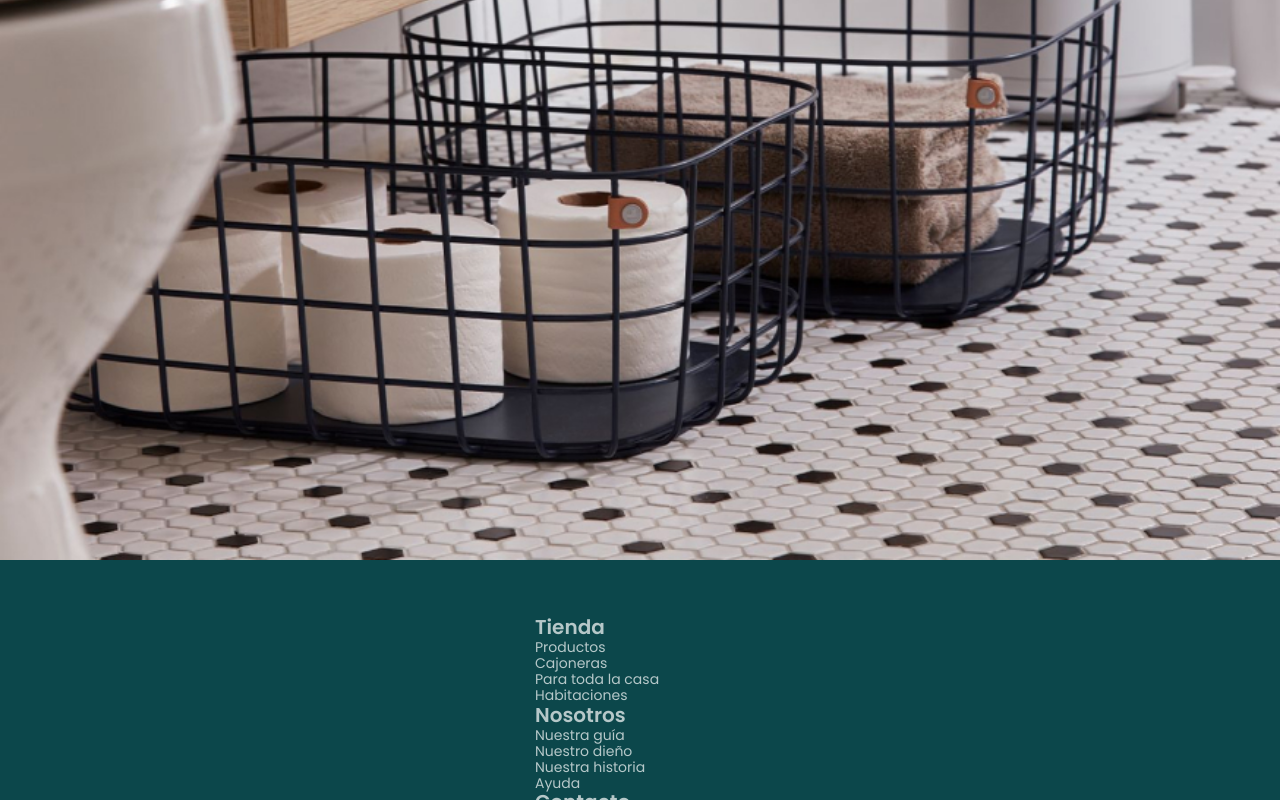
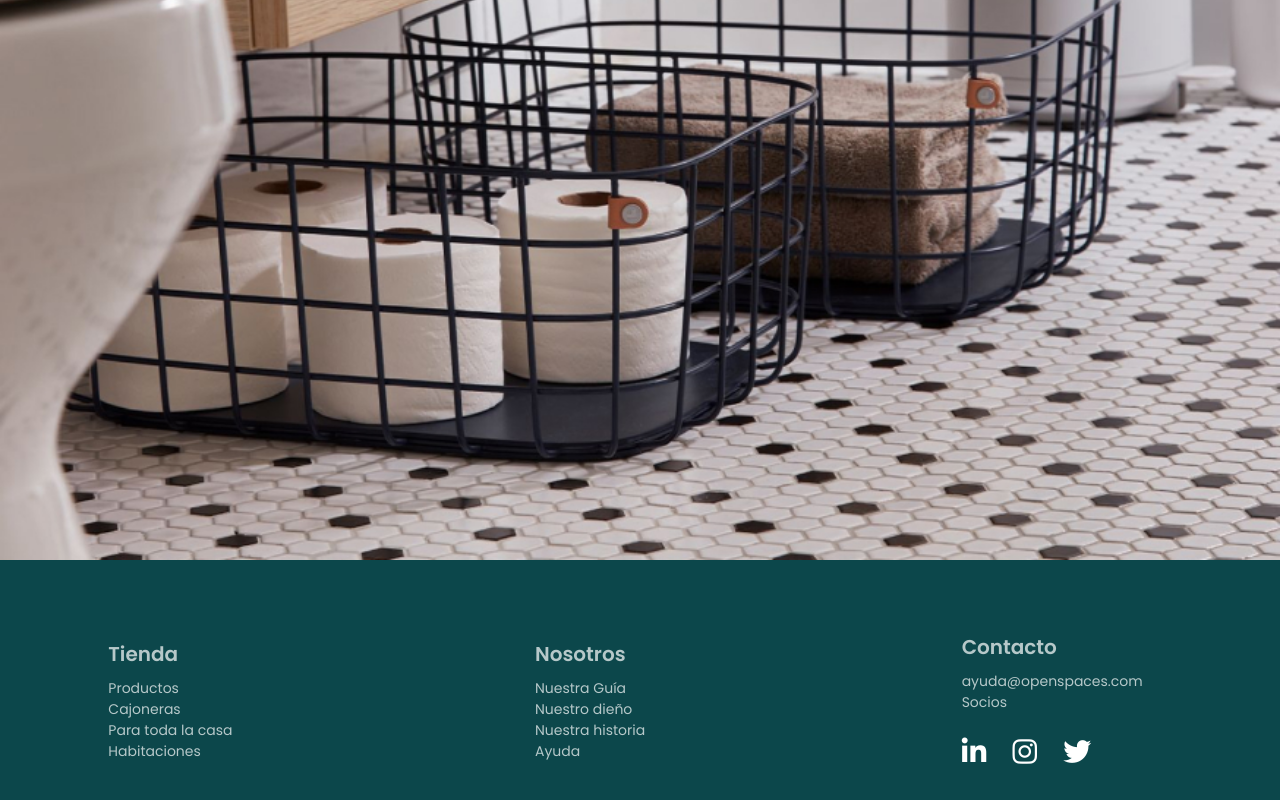
Before and after one commit to Adalab/modulo-1-evaluacion-final-burguimarta, a website: page src/html/index.html in a window 1280 px wide. Shown: the part 2000-2800 px from the top of the page. Drawn offline with nearby package versions, Linux system fonts and the light colour scheme; files that its build step writes are made by us from their sources; files whose address does not match are found by name.

Commit message:
Footer done

```diff
--- a/src/html/partials/footer.html
+++ b/src/html/partials/footer.html
@@ -2,35 +2,46 @@
     <nav class="footer__box">
         <h3 class="footer__title">Tienda</h3>
         <ul class="footer__list">
-            <li>Productos</li>
-            <li>Cajoneras</li>
-            <li>Para toda la casa</li>
-            <li>Habitaciones</li>
+            <li>
+                <a class="footer__link" href="https://www.ikea.com/es/es/new/" target="_blank">Productos</a>
+            </li>
+            <li>
+                <a class="footer__link" href="https://www.ikea.com/es/es/search/products/?q=cajoneras" target="_blank">Cajoneras</a>
+            </li>
+            <li><a class="footer__link" href="https://www.ikea.com/es/es/ideas/gift-ideas/" target="_blank">Para toda la casa</a>
+            </li>
+            <li><a class="footer__link" href="https://www.ikea.com/es/es/rooms/bedroom/" target="_blank">Habitaciones</a>
+            </li>
         </ul>
     </nav>
     <nav class="footer__box">
         <h3 class="footer__title">Nosotros</h3>
         <ul class="footer__list">
-            <li>Nuestra guía</li>
-            <li>Nuestro dieño</li>
-            <li>Nuestra historia</li>
-            <li>Ayuda</li>
+            <li> <a class="footer__link" href="https://www.ikea.com/es/es/customer-service/brochures/" target="_blank"> Nuestra Guía</a>
+            </li>
+            <li> <a class="footer__link" href="https://www.ikea.com/es/es/ideas/gallery/" target="_blank">Nuestro dieño</a></li>
+            <li> <a class="footer__link" href="https://www.ikea.com/es/es/this-is-ikea/" target="_blank">Nuestra historia</a>
+            </li>
+            <li> <a class="footer__link" href="https://www.ikea.com/es/es/customer-service/" target="_blank">Ayuda</a>
+            </li>
         </ul>
     </nav>
     <nav class="footer__box">
         <h3 class="footer__title">Contacto</h3>
         <ul class="footer__list">
-            <li>ayuda@openspaces.com</li>
-            <li>Socios</li>
+            <li> <a class="footer__link" href="mailto:ayuda@openspaces.com"></a> ayuda@openspaces.com</li>
+            <li> <a class="footer__link" href="https://www.ikea.com/es/es/customer-service/proveedores-pub5b81b881"></a> Socios</li>
             <li>
-                <i class="footer__icon fa-brands fa-linkedin-in"></i>
-                <i class="footer__icon fa-brands fa-instagram"></i>
-                <i class="footer__icon fa-brands fa-twitter"></i>
+                <i class="footer__icon fa-brands fa-2x fa-linkedin-in"></i>
+                <i class="footer__icon fa-brands fa-2x fa-instagram"></i>
+                <i class="footer__icon fa-brands fa-2x fa-twitter"></i>
             </li>
         </ul>
     </nav>
 
     <div class="footer__buttonTop">
-        <a href="#top"><i class="fa-solid fa-up-to-line"></i></a>
+        <a href="#top" title="Ir al Inicio">
+            <i class="fa-solid fa-arrow-up-long fa-2x footer__buttonIcon" alt="Ir al incio"></i>
+        </a>
     </div>
 </footer>
--- a/src/html/partials/header.html
+++ b/src/html/partials/header.html
@@ -1,6 +1,6 @@
 <header>
 
-    <nav class="burger"> <i class="fa-solid fa-bars" alt="icono menu"> </i> </nav>
+    <nav class="burger"> <i class="fa-solid fa-bars fa-2x" alt="icono menu"> </i> </nav>
     <div class="hero">
         <img class="Open__Spaces" src="./assets/images/logo.png" alt="Open Spaces">
 
--- /dev/null
+++ b/src/scss/devices/tablet.scss
@@ -0,0 +1,13 @@
+@media all and (min-width:768px) {
+    .footer {
+        flex-direction: row;
+        height: 276px;
+        align-items: center;
+
+        &__box:first-child {
+            margin-top: 0;
+        }
+    }
+
+
+}
--- a/src/scss/layout/_footer.scss
+++ b/src/scss/layout/_footer.scss
@@ -3,12 +3,13 @@
     color: $color-secondary;
     display: flex;
     flex-direction: column;
+    height: 545px;
 
     &__title {
         font-size: 20px;
         font-weight: 600;
         height: 23px;
-        margin: 0 12px 0 0;
+        margin-top: 20px;
     }
 
     &__box {
@@ -17,30 +18,44 @@
     }
 
     &__box:first-child {
-        margin-top: 56px;
+        margin-top: 36px;
     }
 
     &__box:last-child {
-        margin-bottom: 56px;
+        color: red;
     }
 
     &__list {
         list-style: none;
         font-size: 14px;
         padding: 0;
+        margin: 12px 0;
+        line-height: normal;
+    }
+
+    &__link {
+        color: $color-secondary;
+        text-decoration: none;
+    }
+
+    &__link:hover {
+        color: $color-white;
     }
 
     &__icon {
         width: 25px;
         height: 26px;
-        margin: 25px 11px 0 0;
+        margin: 25px 22px 0 0;
         color: $color-white;
     }
 
     &__buttonTop {
+        position: fixed;
+        bottom: 16px;
+        right: 28px;
+    }
+
+    &__buttonIcon {
         color: $color-white;
-        position: absolute;
-        bottom: 50px;
-        right: 50px;
     }
 }
--- a/src/scss/layout/_page.scss
+++ b/src/scss/layout/_page.scss
@@ -9,7 +9,7 @@
 .features {
     display: grid;
     grid-template-columns: 1fr;
-    grid-template-rows: 1 fr, 1fr, 1fr, 1fr;
+    grid-template-rows: 1fr, 1fr, 1fr, 1fr;
     margin: 0 auto;
     text-align: center;
     justify-content: center;
@@ -43,7 +43,7 @@
     padding-top: 87px;
     display: flex;
     flex-direction: column;
-    justify-content: center;
+    justify-content: space-between;
     font-size: 14px;
 
 
@@ -56,5 +56,6 @@
         width: 176px;
         font-weight: 600;
         font-size: 16px;
+        text-align: center;
     }
 }
--- a/src/scss/main.scss
+++ b/src/scss/main.scss
@@ -2,7 +2,9 @@
 @import 'core/reset';
 @import 'layout/page';
 @import 'layout/header';
-@import 'layout/footer';;
+@import 'layout/footer';
+@import 'devices/desktop';
+@import 'devices/tablet';
 
 :root{
     font-family: $font-main;
```
Also changed, not shown: src/scss/devices/desktop.scss (added).
